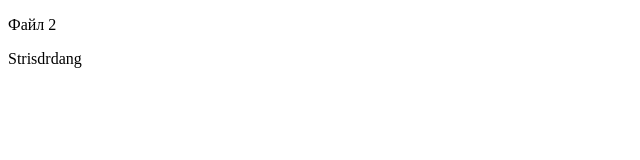
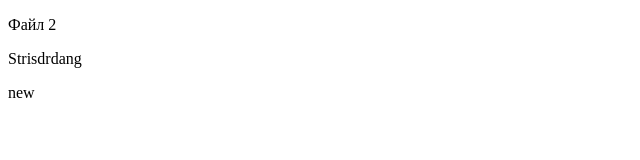
Before and after one commit to kugggelimgesicht/frontend-course, a plain HTML site: page file2.html in a window 1280 px wide. Shown: the full height of the page, 0-640 px from the left. Drawn offline with Linux system fonts and the light colour scheme.

Commit message:
new string

```diff
--- a/file2.html
+++ b/file2.html
@@ -5,5 +5,6 @@
 <body>
     <p>Файл 2</p>
     <p>Strisdrdang</p>
+    <p>new</p>
 </body>
 </html>
```
Also changed, not shown: file1.html (+1 -0 lines).
